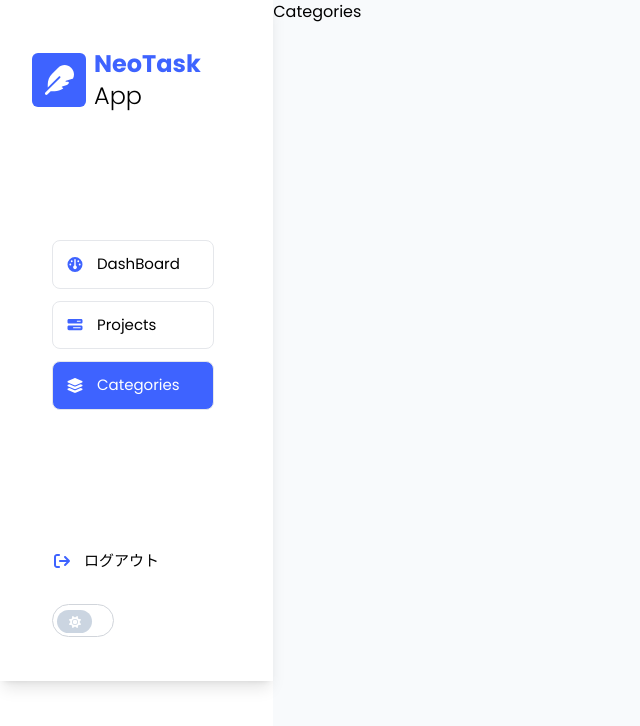
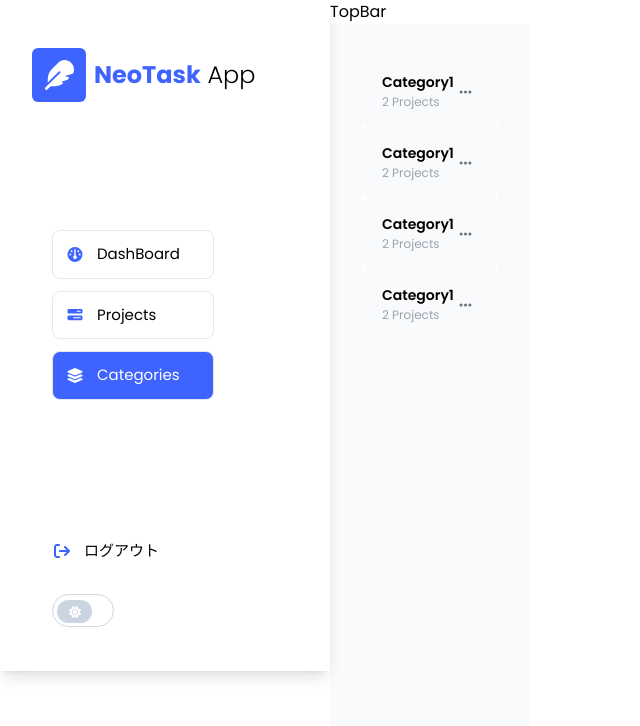
Before and after one commit to Kroro1208/neo-task-app, a Next.js app: page /dashboard in a window 1280 px wide. Both pictures are taken after a click on the element "Categories". Shown: the top 726 px of the page, without its empty margins (0-640 px from the left). Built offline with nearby package versions, Linux system fonts and the light colour scheme.

Commit message:
Categoriesエリア実装した

```diff
--- a/src/app/components/CategoriesScreen/Categories.tsx
+++ b/src/app/components/CategoriesScreen/Categories.tsx
@@ -1,8 +1,12 @@
+import React from 'react'
+import CategoriesTopBar from './CategoriesTopBar'
+import CategoriesArea from './CategoriesArea'
 
 const Categories = () => {
   return (
-    <div className='h-[1000px] w-full bg-slate-50'>
-      Categories
+    <div>
+      <CategoriesTopBar />
+      <CategoriesArea />
     </div>
   )
 }
--- /dev/null
+++ b/src/app/components/CategoriesScreen/CategoriesArea.tsx
@@ -0,0 +1,49 @@
+import { useGlobalContextProvider } from '@/app/ContextAPI';
+import { FontAwesomeIcon } from '@fortawesome/react-fontawesome';
+import React, { useEffect, useState } from 'react'
+import { faEllipsis } from '@fortawesome/free-solid-svg-icons';
+
+interface category {
+    name: string;
+    description: string;
+}
+
+const CategoriesArea = () => {
+    const {isDark} = useGlobalContextProvider();
+    const [ currentWidth, setCurrentWidth ] = useState<number>(window.innerWidth);
+    useEffect(() => {
+        function handleResize() {
+            setCurrentWidth(window.innerWidth);
+        }
+        window.addEventListener('resize', handleResize);
+        return () => {
+            window.removeEventListener('resize', handleResize);
+        }
+    }, [currentWidth]);
+  return (
+    <div className={`${ isDark ? "bg-blackColor" : "bg-slate-50" } h-[870px] p-8`}>
+        <div className={`${ isDark ? "bg-blackColor" : "bg-white"}`}>
+            <CategoryCard isDark={isDark}/>
+            <CategoryCard isDark={isDark}/>
+            <CategoryCard isDark={isDark}/>
+            <CategoryCard isDark={isDark}/>
+        </div>
+    </div>
+  )
+}
+
+const CategoryCard = ({ isDark }: {isDark: boolean}) => {
+    return (
+        <div className={`${isDark ? "bg-blackColor" : "bg-slate-50"}
+        flex items-center justify-between p-4 px-5 rounded-md text-[14px]`}>
+            <div className='flex flex-col'>
+                <span className='font-semibold'>Category1</span>
+                <span className='text-[12px] text-gray-400'>2 Projects</span>
+            </div>
+            <div className='flex gap-5 items-center justify-center rounded-full hover:bg-gray-200 w-6 h-6'>
+                <FontAwesomeIcon icon={faEllipsis} width={15} height={15} className='text-gray-500 cursor-pointer'/>
+            </div>
+        </div>
+    )
+}
+export default CategoriesArea
--- /dev/null
+++ b/src/app/components/CategoriesScreen/CategoriesTopBar.tsx
@@ -0,0 +1,11 @@
+import React from 'react'
+
+const CategoriesTopBar = () => {
+  return (
+    <div>
+      TopBar
+    </div>
+  )
+}
+
+export default CategoriesTopBar
--- a/src/app/components/ProjectsScreen/Projects.tsx
+++ b/src/app/components/ProjectsScreen/Projects.tsx
@@ -1,3 +1,4 @@
+import CategoriesArea from "../CategoriesScreen/CategoriesArea"
 import ProjectsArea from "./ProjectsArea"
 import ProjectsTopBar from "./ProjectsTopBar"
 
--- a/src/app/components/dashboard/TopBar/TopBar.tsx
+++ b/src/app/components/dashboard/TopBar/TopBar.tsx
@@ -30,7 +30,7 @@ const TopBar = () => {
         </div>
         <div className='flex flex-col'>
           <span className='font-bold text-2xl'>
-            Hello, {" "}
+            おかえりなさい! {"あなたの今日のタスクです"}
           </span>
           <span className='text-[12px] font-light'>Welcome Back !!</span>
         </div>
--- a/src/app/dashboard/page.tsx
+++ b/src/app/dashboard/page.tsx
@@ -2,8 +2,8 @@
 import { useGlobalContextProvider } from '../ContextAPI'
 import SideBar from '../components/SideBar';
 import DashBoard from '../components/Dashboard/Dashboard';
+import Projects from '../components/ProjectsScreen/Projects';
 import Categories from '../components/CategoriesScreen/Categories';
-import Projects from '../components/ProjectsScreen/Projects';
 
 const Page = () => {
     const {isDark, sideBar, dashboardItems} = useGlobalContextProvider();
```
